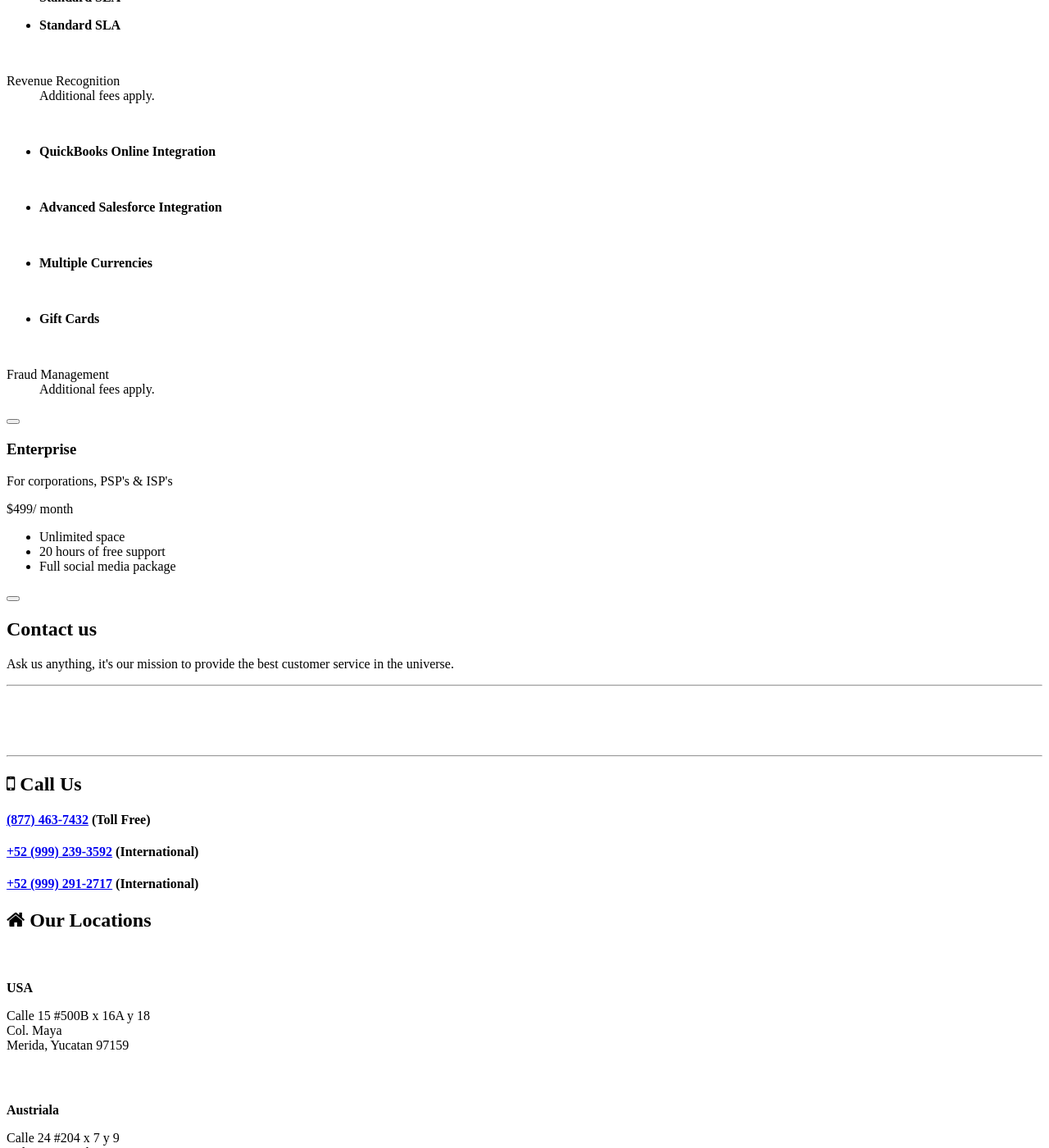
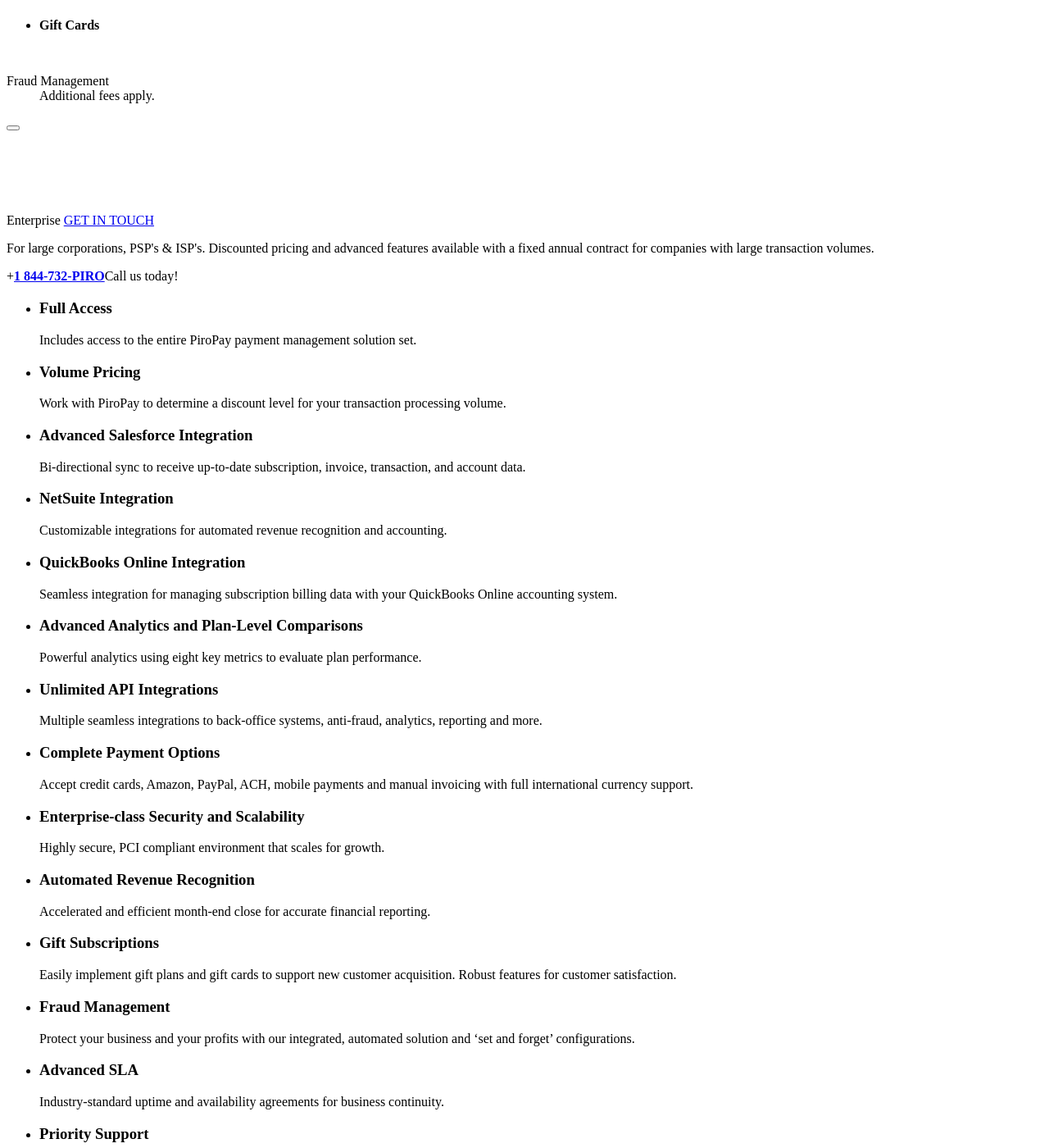
Before and after one commit to Banqee/piropay.github.io, a Jekyll site: the page built from _posts/2016-02-06-cabin.markdown, in a window 1280 px wide and 1400 px high, scrolled down 10161 px. Shown: the whole window at 82% size. Built offline with Jekyll 4.4.1, drawn with Linux system fonts in a browser that asks for light colours; nearby versions of some CDN libraries; library files that are not in the unit come from our copies; some of the changed text lies outside the part shown.

Commit message:
Update pricing.html

```diff
--- a/_includes/pricing.html
+++ b/_includes/pricing.html
@@ -58,14 +58,14 @@
                         <dl class="feature-list">
                             <dt>Credit Card Payments</dt>
                             <dt>PayPal Payments</dt>
-                            <dt>Pay with Amazon</dt>
+                            <dt>Pay with with Bank Deposit</dt>
                             <dd>1.25% of revenue + 10¢ per transaction</dd>
                         </dl>
 
                         <dl class="feature-list">
                             <dt>Credit Card Payments</dt>
                             <dt>PayPal Payments</dt>
-                            <dt>Pay with Amazon</dt>
+                            <dt>Pay with Bank Deposit</dt>
                             <dd>1.25% of revenue + 10¢ per transaction</dd>
                         </dl>
 
@@ -97,22 +97,6 @@
 
                         <ul class="feature-list">
                             <li><strong>Advanced Security</strong></li>
-                        </ul>
-
-                        <ul class="feature-list">
-                            <li><strong>Churn Management and Revenue Recovery</strong></li>
-                        </ul>
-
-                        <ul class="feature-list">
-                            <li><strong>Churn Management and Revenue Recovery</strong></li>
-                        </ul>
-
-                        <ul class="feature-list">
-                            <li><strong>Tax Calculations</strong></li>
-                        </ul>
-
-                        <ul class="feature-list">
-                            <li><strong>Tax Calculations</strong></li>
                         </ul>
 
                         <ul class="feature-list">
@@ -155,27 +139,6 @@
                             <li><strong>Online Support</strong></li>
                         </ul>
 
-                        <ul class="feature-list">
-                            <li><strong>Standard SLA</strong></li>
-                        </ul>
-
-                        <ul class="feature-list">
-                            <li><strong>Standard SLA</strong></li>
-                        </ul>
-
-                        <div class="feature-list">&nbsp;</div>
-
-                        <dl class="feature-list">
-                            <dt>Revenue Recognition</dt>
-                            <dd>Additional fees apply.</dd>
-                        </dl>
-
-                        <div class="feature-list">&nbsp;</div>
-
-                        <ul class="feature-list">
-                            <li><strong>QuickBooks Online Integration</strong></li>
-                        </ul>
-
                         <div class="feature-list">&nbsp;</div>
 
                         <ul class="feature-list">
@@ -207,18 +170,126 @@
                 </div>
 		</div>
 
-		<div class="pricing-plan__cell--enterprise col-sm-6">
-		<div class="pricing-plan__wrap">
-                    <h3 class="pricing__title pricing-plan__nam">Enterprise</h3>
-                    <p class="pricing__sentence">For corporations, PSP's & ISP's</p>
-                    <div class="pricing__price"><span class="pricing__currency">$</span>499<span class="pricing__period">/ month</span></div>
-                    <ul class="pricing__feature-list">
-                        <li class="pricing__feature">Unlimited space</li>
-                        <li class="pricing__feature">20 hours of free support</li>
-                        <li class="pricing__feature">Full social media package</li>
-                    </ul>
-                    <button class="pricing__action" aria-label="Purchase this plan"><a href="https://piropay.auth0.com/login?client=IfAmCpwSa7ahhyenoqUK5Q3Tq0QxJgfM"><span class="icon icon--arrow-right"></span></a></button>
+		<div class="pricing-plan__cell pricing-plan__cell--enterprise col-sm-6">
+                <div class="pricing-plan__wrap pricing-plan--sticky">
+                    <div class="placeholder2" style="height: 100px;"></div>
+			<div class="pricing-plan__title pricing-plan__title--hide" style="top: 1604px; width: 554px;">
+                        <span class="pricing-plan__name">Enterprise</span>
+				<a href="#" class="pricing-plan__btn btn btn--lg" data-event="getintouch-clicked" data-ga-click="Getintouch click pricing-enterprisecolumn" data-mix-click="click {&quot;target&quot;: &quot;Pricing_Enterprise_Button&quot;, &quot;page&quot;: &quot;pricing&quot;}">GET IN TOUCH</a>
+                    </div>
+
+                    <div class="pricing-plan__details">
+
+                        <p class="pricing-plan__detail">For large corporations, PSP's & ISP's. Discounted pricing and advanced features available with a fixed annual contract for companies with large transaction volumes.</p>
+
+                        <div class="pricing-plan__price">
+                             <p class="tel">+<strong><a href="tel:+1.844.732.PIRO">1 844-732-PIRO</a></strong><span class="pricing-plan__desc">Call us today!</span></p>
+                        </div>
+
+                    </div>
+
+                    <div class="pricing-plan__features">
+
+                        <ul class="pricing-plan__list">
+
+                            <li>
+                                <div class="pricing-plan__img pricing-plan__img--full-access"></div>
+                                <h3>Full Access</h3>
+                                <p>Includes access to the entire PiroPay payment management solution set.</p>
+                            </li>
+
+                            <li>
+                                <div class="pricing-plan__img pricing-plan__img--pricing"></div>
+                                <h3>Volume Pricing</h3>
+                                <p>Work with PiroPay to determine a discount level for your transaction processing volume.</p>
+                            </li>
+
+                            <li>
+                                <div class="pricing-plan__img pricing-plan__img--salesforce"></div>
+                                <h3>Advanced Salesforce Integration</h3>
+                                <p>Bi-directional sync to receive up-to-date subscription, invoice, transaction, and account data.</p>
+                            </li>
+
+                            <li>
+                                <div class="pricing-plan__img pricing-plan__img--netsuite"></div>
+                                <h3>NetSuite Integration</h3>
+                                <p>Customizable integrations for automated revenue recognition and accounting.</p>
+                            </li>
+
+                            <li>
+                                <div class="pricing-plan__img pricing-plan__img--qbo"></div>
+                                <h3>QuickBooks Online Integration</h3>
+                                <p>Seamless integration for managing subscription billing data with your QuickBooks Online accounting system.</p>
+                            </li>
+
+                            <li>
+                                <div class="pricing-plan__img pricing-plan__img--analytics"></div>
+                                <h3>Advanced Analytics and Plan-Level Comparisons</h3>
+                                <p>Powerful analytics using eight key metrics to evaluate plan performance.</p>
+                            </li>
+
+                            <li>
+                                <div class="pricing-plan__img pricing-plan__img--api-integrations"></div>
+                                <h3>Unlimited API Integrations</h3>
+                                <p>Multiple seamless integrations to back-office systems, anti-fraud, analytics, reporting and more.</p>
+                            </li>
+
+                            <li>
+                                <div class="pricing-plan__img pricing-plan__img--payment-options"></div>
+                                <h3>Complete Payment Options</h3>
+                                <p>Accept credit cards, Amazon, PayPal, ACH, mobile payments and manual invoicing with full international currency support.</p>
+                            </li>
+
+                            <li>
+                                <div class="pricing-plan__img pricing-plan__img--security"></div>
+                                <h3>Enterprise-class Security and Scalability</h3>
+                                <p>Highly secure, PCI compliant environment that scales for growth.</p>
+                            </li>
+
+                            <li>
+                                <div class="pricing-plan__img pricing-plan__img--revrec"></div>
+                                <h3>Automated Revenue Recognition</h3>
+                                <p>Accelerated and efficient month-end close for accurate financial reporting.</p>
+                            </li>
+
+                            <li>
+                                <div class="pricing-plan__img pricing-plan__img--gift-subscriptions"></div>
+                                <h3>Gift Subscriptions</h3>
+                                <p>Easily implement gift plans and gift cards to support new customer acquisition. Robust features for customer satisfaction.</p>
+                            </li>
+
+                            <li>
+                                <div class="pricing-plan__img pricing-plan__img--fraud-management"></div>
+                                <h3>Fraud Management</h3>
+                                <p>Protect your business and your profits with our integrated, automated solution and ‘set and forget’ configurations.</p>
+                            </li>
+
+                            <li>
+                                <div class="pricing-plan__img pricing-plan__img--sla"></div>
+                                <h3>Advanced SLA</h3>
+                                <p>Industry-standard uptime and availability agreements for business continuity.</p>
+                            </li>
+
+                            <li>
+                                <div class="pricing-plan__img pricing-plan__img--support"></div>
+                                <h3>Priority Support</h3>
+                                <p>World-class service and support from a team of dedicated subscription professionals.</p>
+                            </li>
+
+                            <li>
+                                <div class="pricing-plan__img pricing-plan__img--pro-services"></div>
+                                <h3>Professional Services</h3>
+                                <p>Strategic guidance, best practices and tactical know-how from industry experts to accelerate implementation and time to value.</p>
+                            </li>
+
+                        </ul>
+
+                    </div>
+<button class="pricing__action" aria-label="Purchase this plan"><a href="https://piropay.auth0.com/login?client=IfAmCpwSa7ahhyenoqUK5Q3Tq0QxJgfM"><span class="icon icon--arrow-right"></span></a></button>
+
                 </div>
+
+		    </div>
 		</div>
 
 
```
